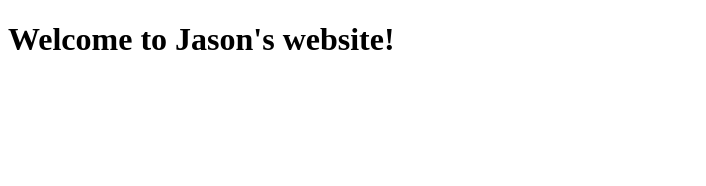
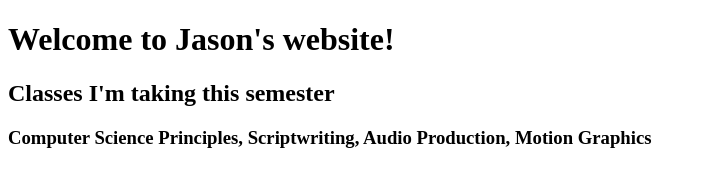
Before and after one commit to JasonSingh7/JasonSingh7.github.io, a plain HTML site: page index.html in a window 1280 px wide. Shown: the whole page, without its empty margins (0-706 px from the left). Drawn offline with Linux system fonts and the light colour scheme.

Commit message:
Next test

```diff
--- a/index.html
+++ b/index.html
@@ -6,7 +6,7 @@
      <body>
 
       <h1> Welcome to Jason's website!</h1>
-      <img src ="https://media2.westword.com/den/imager/u/magnum/14233981/baked_n_denver_2.png?cb=1657721458" widith ="200/>
+       <h2> Classes I'm taking this semester </h2>
+       <h3> Computer Science Principles, Scriptwriting, Audio Production, Motion Graphics </h3>
       </body>
 </html>
-Project Website
```
